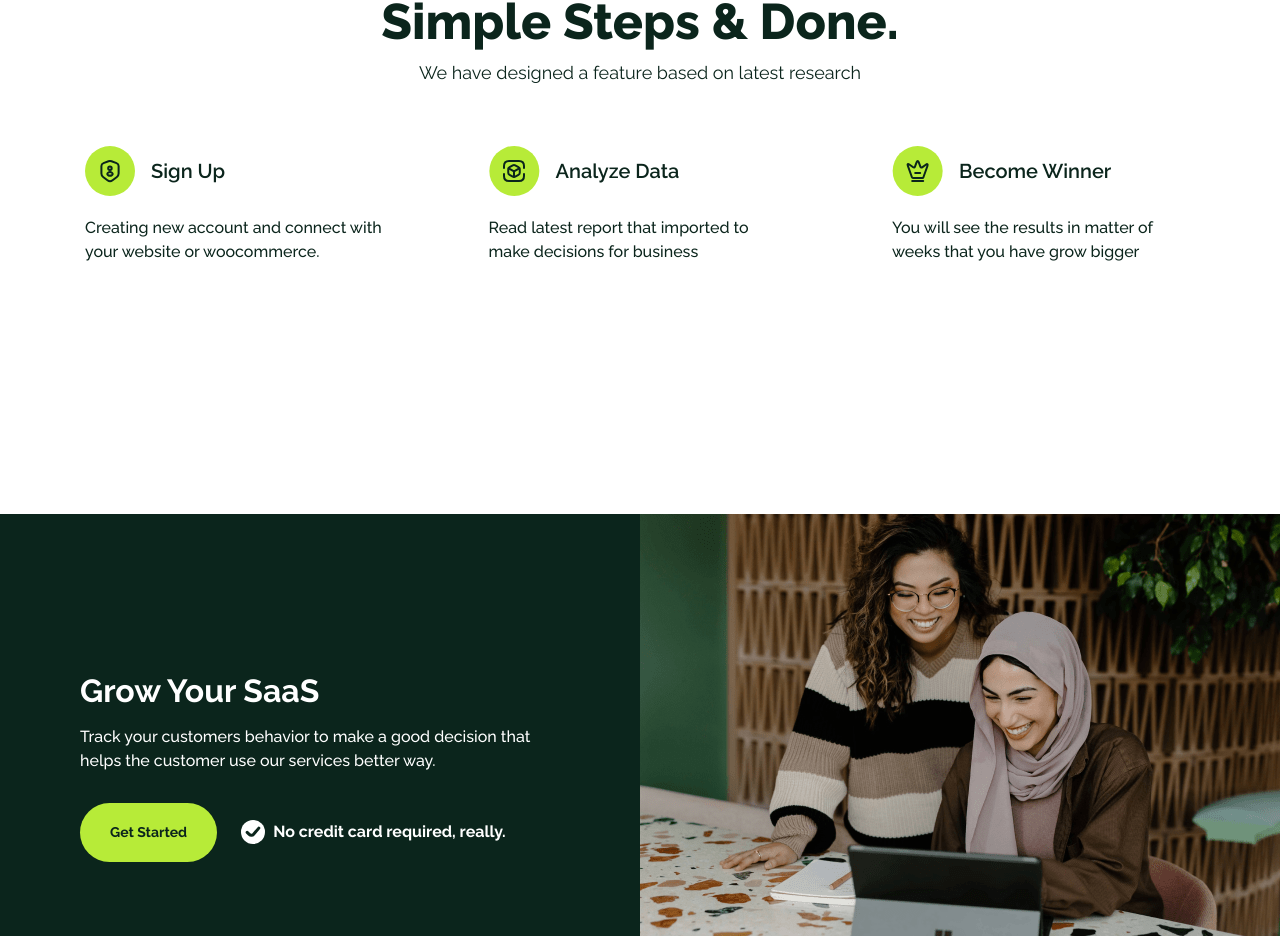
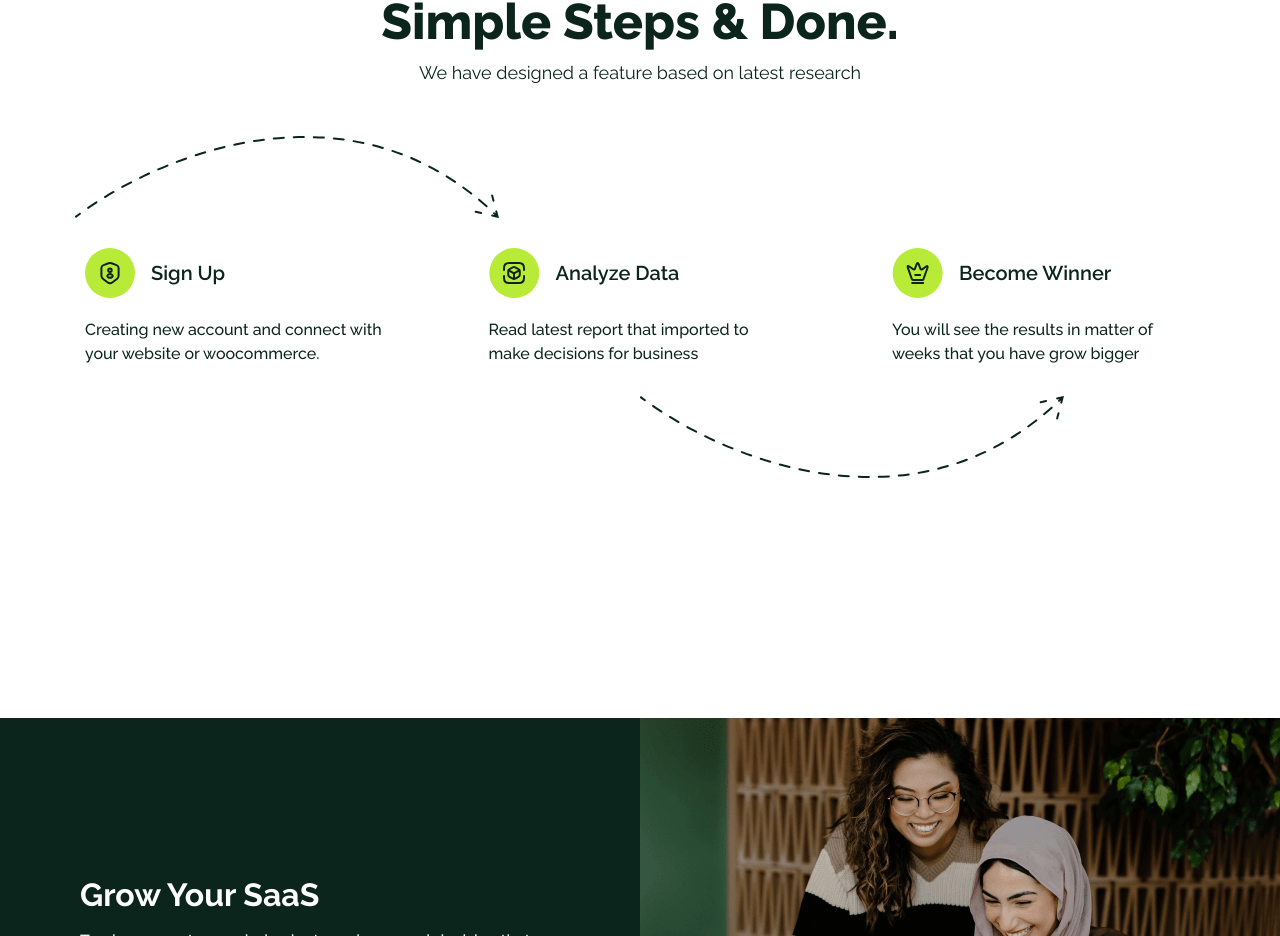
Before and after one commit to iniadnan/next-pastilaris-bwa, a Next.js app: page / in a window 1280 px wide. Shown: the part 1486-2422 px from the top of the page. Built offline with nearby package versions, Linux system fonts and the light colour scheme.

Commit message:
add arrow

```diff
--- a/app/components/SimpleStepsDone.tsx
+++ b/app/components/SimpleStepsDone.tsx
@@ -1,3 +1,4 @@
+import Image from "next/image"
 import SimpleStepsCard from "./SimpleStepsCard"
 
 export default function SimpleStepsDone() {
@@ -8,7 +9,9 @@ export default function SimpleStepsDone() {
                     <h2 className="font-extrabold text-[50px]">Simple Steps & Done.</h2>
                     <p className="text-[18px]">We have designed a feature based on latest research</p>
                 </section>
-                <div className="mt-[50px] mb-5"></div>
+                <div className="mt-[50px] mb-5">
+                    <Image className="w-auto h-auto object-cover" src="/icons/arrow-1.svg" height={80} width={422} alt="Arrow" />
+                </div>
                 <div className="flex flex-wrap items-start justify-between">
                     <SimpleStepsCard title="Creating new account and connect with your website or woocommerce.">
                         <div className="flex items-center gap-x-4">
@@ -46,7 +49,9 @@ export default function SimpleStepsDone() {
                         </div>
                     </SimpleStepsCard>
                 </div>
-                <div className="mb-[140px] mt-5"></div>
+                <div className="mb-[140px] mt-5">
+                    <Image className="w-auto h-auto object-cover relative left-1/2" src="/icons/arrow-2.svg" height={80} width={422} alt="Arrow" />
+                </div>
             </div>
         </main>
     )
```
Also changed, not shown: public/icons/arrow-1.svg (added), public/icons/arrow-2.svg (added).
